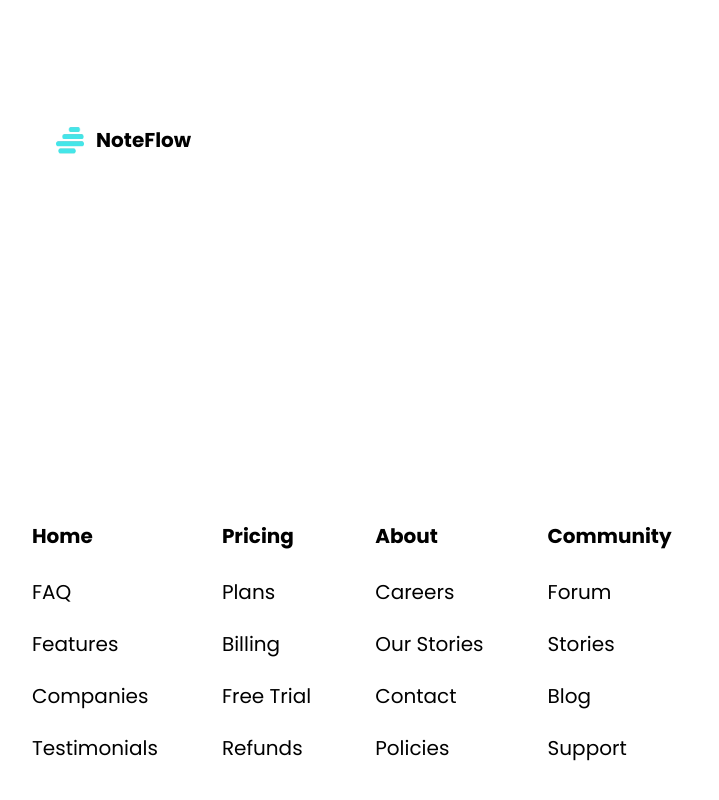
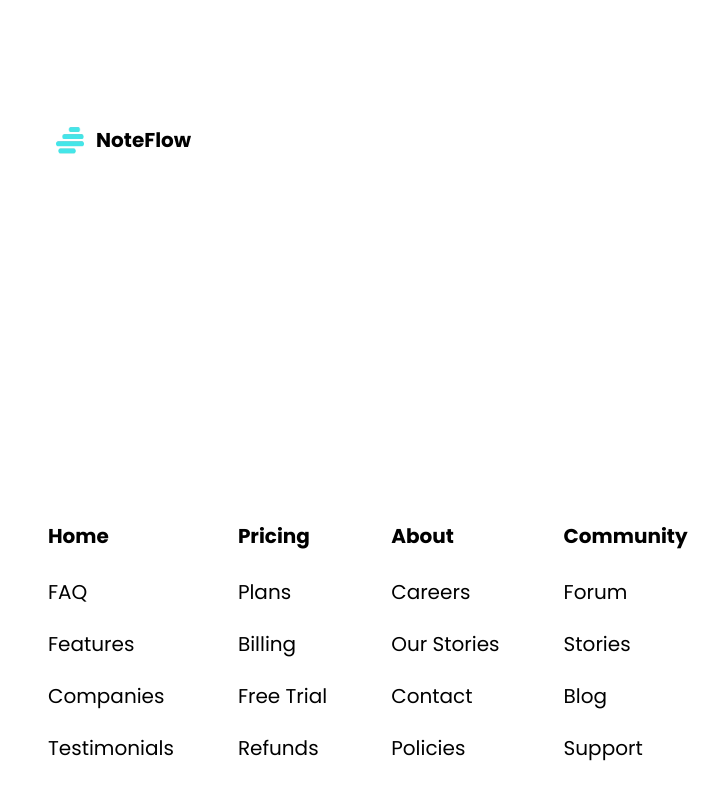
Before and after one commit to addyjerry/NoteFlow-web, a React (Vite) app: page / in a window 1280 px wide. Shown: the part 8134-8934 px from the top of the page, without its empty margins (32-751 px from the left). Built offline with nearby package versions, Linux system fonts and the light colour scheme; a web font is replaced by a local one.

Commit message:
footer update

```diff
--- a/src/components/Footer.jsx
+++ b/src/components/Footer.jsx
@@ -11,7 +11,7 @@ const Footer = () => {
             <p>NoteFlow</p>
           </span>
         </a>
-        <div className="flex gap-12 flex-wrap justify-around ml-[-2rem]">
+        <div className="flex gap-12 flex-wrap justify-around ml-[-1rem]">
           <div className="block md:text-sm lg:text-xl">
             <p className="font-bold  md:text-sm lg:text-xl p-2 dark:text-white">
               Home
--- a/src/components/HeroSection.jsx
+++ b/src/components/HeroSection.jsx
@@ -35,6 +35,7 @@ const HeroSection = () => {
             <img
               src={avatar}
               alt="avatar"
+              key={avatar.index}
               className="ml-[-1rem] lg:size-12 size-8
           "
             />
```
